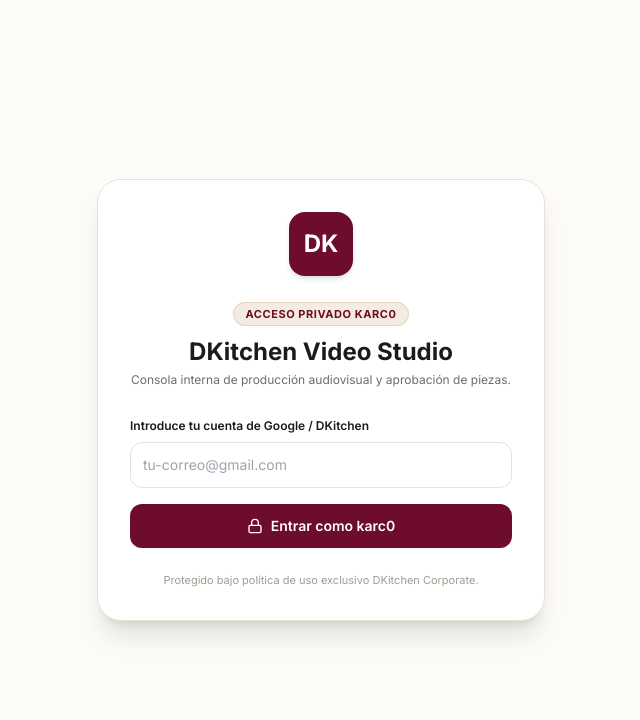
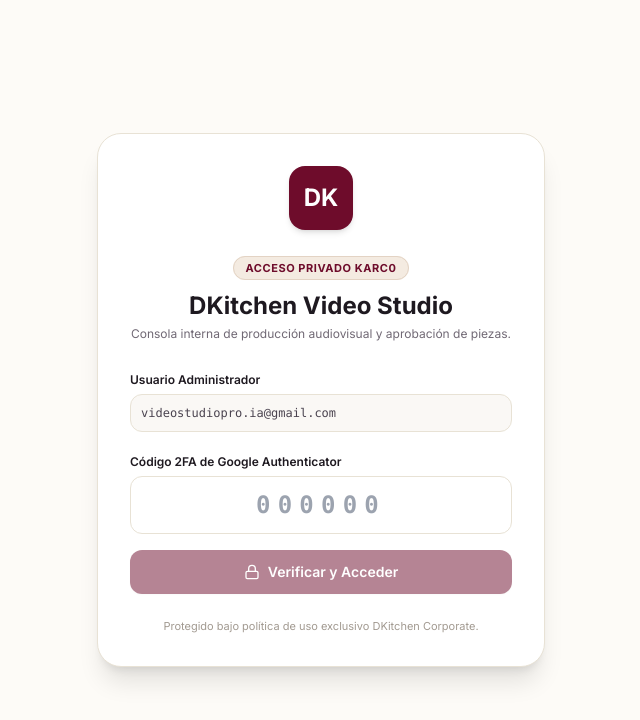
Before and after one commit to dkitchencorporate-tech/dkitchen-video, a Next.js app in the folder admin/: page / in a window 1280 px wide. Shown: the top 720 px of the page, without its empty margins (319-959 px from the left). Built offline with nearby package versions, Linux system fonts and the light colour scheme.

Commit message:
feat(admin): proteccion 2FA estricta con Google Authenticator (TOTP RFC 6238)

```diff
--- a/admin/app/page.tsx
+++ b/admin/app/page.tsx
@@ -104,9 +104,70 @@
   }
 ];
 
+
+function base32ToBuffer(base32: string): ArrayBuffer {
+  const alphabet = 'ABCDEFGHIJKLMNOPQRSTUVWXYZ234567';
+  let bits = '';
+  for (let i = 0; i < base32.length; i++) {
+    const val = alphabet.indexOf(base32[i].toUpperCase());
+    if (val === -1) continue;
+    bits += val.toString(2).padStart(5, '0');
+  }
+  const bytes = new Uint8Array(Math.floor(bits.length / 8));
+  for (let i = 0; i + 8 <= bits.length; i += 8) {
+    bytes[Math.floor(i / 8)] = parseInt(bits.substr(i, 8), 2);
+  }
+  return bytes.buffer;
+}
+
+async function verifyTOTP(tokenInput: string, secretBase32: string): Promise<boolean> {
+  try {
+    const keyBytes = base32ToBuffer(secretBase32);
+    const key = await window.crypto.subtle.importKey(
+      'raw',
+      keyBytes,
+      { name: 'HMAC', hash: { name: 'SHA-1' } },
+      false,
+      ['sign']
+    );
+
+    const epoch = Math.floor(Date.now() / 1000);
+    const timeSteps = [
+      Math.floor((epoch - 30) / 30),
+      Math.floor(epoch / 30),
+      Math.floor((epoch + 30) / 30)
+    ];
+
+    for (const step of timeSteps) {
+      const buffer = new ArrayBuffer(8);
+      const view = new DataView(buffer);
+      view.setBigUint64(0, BigInt(step));
+
+      const signature = await window.crypto.subtle.sign('HMAC', key, buffer);
+      const hmac = new Uint8Array(signature);
+      const offset = hmac[hmac.length - 1] & 0xf;
+      const binCode =
+        ((hmac[offset] & 0x7f) << 24) |
+        ((hmac[offset + 1] & 0xff) << 16) |
+        ((hmac[offset + 2] & 0xff) << 8) |
+        (hmac[offset + 3] & 0xff);
+
+      const generated = (binCode % 1000000).toString().padStart(6, '0');
+      if (generated === tokenInput.trim()) {
+        return true;
+      }
+    }
+    return false;
+  } catch (e) {
+    return false;
+  }
+}
+
 export default function DashboardAdmin() {
   const [usuarioAutenticado, setUsuarioAutenticado] = useState<boolean>(false);
-  const [emailInput, setEmailInput] = useState('');
+  const [emailInput, setEmailInput] = useState('videostudiopro.ia@gmail.com');
+  const [totpCode, setTotpCode] = useState('');
+  const [verificando, setVerificando] = useState(false);
   const [errorAuth, setErrorAuth] = useState('');
 
   const [moduloActivo, setModuloActivo] = useState<'videos' | 'imagenes' | 'carruseles' | 'flyers'>('videos');
@@ -200,14 +261,28 @@
 
           <form onSubmit={handleLoginGoogle} className="space-y-4 text-left">
             <div>
-              <label className="text-xs font-semibold text-[#1E1920]">Introduce tu cuenta de Google / DKitchen</label>
+              <label className="text-xs font-semibold text-[#1E1920]">Usuario Administrador</label>
               <input
                 type="email"
+                readOnly
+                value={emailInput}
+                className="w-full mt-1 p-2.5 rounded-xl border border-[#E8E2D5] bg-[#FAF8F5] text-xs font-mono text-[#4A434F] cursor-not-allowed"
+              />
+            </div>
+
+            <div>
+              <label className="text-xs font-semibold text-[#1E1920]">Código 2FA de Google Authenticator</label>
+              <input
+                type="text"
                 required
-                value={emailInput}
-                onChange={(e) => setEmailInput(e.target.value)}
-                placeholder="tu-correo@gmail.com"
-                className="w-full mt-1.5 p-3 rounded-xl border border-[#E8E2D5] text-sm focus:outline-hidden focus:ring-2 focus:ring-[#6E0C2B]/30"
+                maxLength={6}
+                inputMode="numeric"
+                pattern="[0-9]*"
+                autoComplete="one-time-code"
+                value={totpCode}
+                onChange={(e) => setTotpCode(e.target.value.replace(/\D/g, ''))}
+                placeholder="000000"
+                className="w-full mt-1 p-3 rounded-xl border border-[#E8E2D5] text-center text-2xl tracking-[0.3em] font-mono font-bold text-[#1E1920] focus:outline-hidden focus:ring-2 focus:ring-[#6E0C2B]/30"
               />
             </div>
 
@@ -219,10 +294,11 @@
 
             <button
               type="submit"
-              className="w-full py-3 rounded-xl bg-[#6E0C2B] hover:bg-[#570922] text-white font-semibold text-sm transition-colors shadow-sm flex items-center justify-center space-x-2"
+              disabled={verificando || totpCode.length < 6}
+              className="w-full py-3 rounded-xl bg-[#6E0C2B] hover:bg-[#570922] disabled:opacity-50 text-white font-semibold text-xs sm:text-sm transition-colors shadow-sm flex items-center justify-center space-x-2 cursor-pointer"
             >
               <Lock className="w-4 h-4" />
-              <span>Entrar como karc0</span>
+              <span>{verificando ? 'Validando con Google Authenticator...' : 'Verificar y Acceder'}</span>
             </button>
           </form>
 
```
